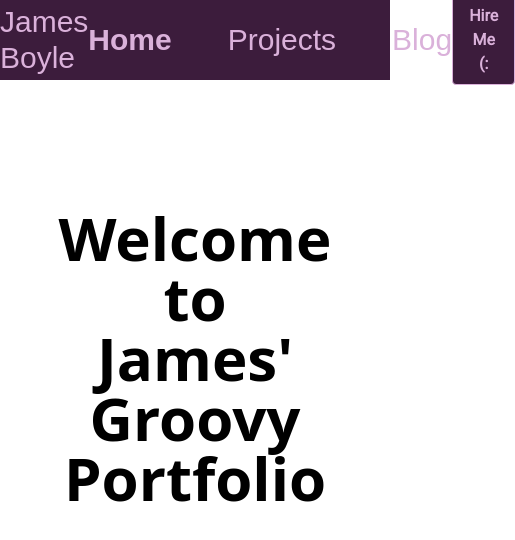
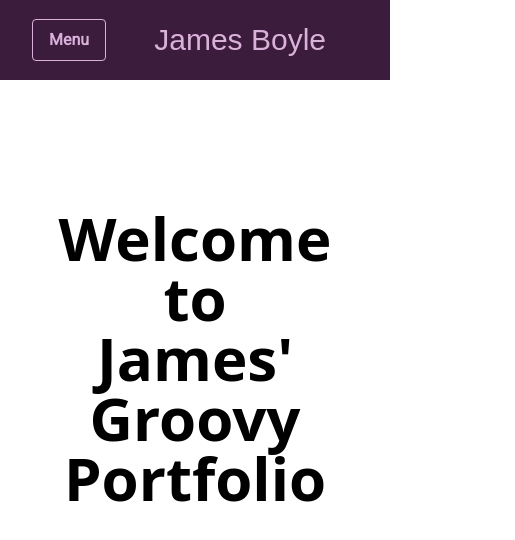
Before and after one commit to jamesdev4you/GroovyPortfolio, a Next.js app in the folder portfolio/: page / in a window 390 px wide. Shown: the top 540 px of the page, 515 px wide, since content can reach past the window. Built offline with nearby package versions, Linux system fonts and the light colour scheme; a web font is replaced by a local one.

Commit message:
MVP navbar.

```diff
--- a/portfolio/app/components/navbar.tsx
+++ b/portfolio/app/components/navbar.tsx
@@ -1,5 +1,5 @@
 "use client";
-
+import { useState } from "react";
 import Link from "next/link";
 import { usePathname } from "next/navigation";
 
@@ -11,28 +11,56 @@ const NavList = [
 
 export default function NavBar() {
 
+    const [isOpen, setIsOpen] = useState(false);
+
     const pathname = usePathname();
     /*Finish creating the navbar by flex box three sections: Title, NavList, Button for contact. Make logo */
     return (
-        <nav className="w-full h-20 bg-foreground flex items-center justify-evenly">
-            <div className="text-3xl font-display text-background">James Boyle</div>
-            <ul className="flex space-x-4 gap-10">
+        <nav className="w-full h-20 bg-foreground flex items-center md:justify-evenly justify-between md:pl-0 md:pr-0 pl-8 pr-16">
+            {/* This is for medium screens */}
+            <div className="hidden md:flex text-3xl font-display text-background">James Boyle</div>
+            <ul className="space-x-4 gap-10 hidden md:flex">
                 {NavList.map((item) => (
                     <li key={item.href}>
                         <Link
                             href={item.href}
-                            className={`font-display text-3xl text-background hover:text-primary ${pathname === item.href ? "font-bold" : ""}`}
+                            className={`hover:underline font-display text-3xl text-background hover:text-primary ${pathname === item.href ? "font-bold" : ""}`}
                         >
                             {item.name}
                         </Link>
                     </li>
                 ))}
             </ul>
-            {/* From https://v1.tailwindcss.com/components/buttons */}
-            <button className="hover:cursor-pointer font-body bg-foreground hover:bg-background  text-background font-semibold hover:text-foreground py-2 px-4 border border-background  rounded">
+            {/* From https://v1.tailwindcss.com/components/buttons with slight modifications*/}
+            <button className="hidden md:flex hover:cursor-pointer font-body bg-foreground hover:bg-background  text-background font-semibold hover:text-foreground py-2 px-4 border border-background  rounded">
             Hire Me (:
             </button>
+
+            {/* This is for small and below screens */}
+            <button
+                className="md:hidden hover:cursor-pointer font-body bg-foreground hover:bg-background  text-background font-semibold hover:text-foreground py-2 px-4 border border-background  rounded"
+                onClick={() => setIsOpen(!isOpen)}
+            >
+                Menu
+            </button>
+            {isOpen && (
+                <ul className="absolute top-20 left-0 w-full bg-foreground flex flex-col items-center space-y-4 py-4">
+                    {NavList.map((item) => (
+                        <li key={item.href}>
+                            <Link
+                                href={item.href}
+                                className={`hover:underline font-display text-3xl text-background hover:text-primary ${pathname === item.href ? "font-bold" : ""}`}
+                            >
+                                {item.name}
+                            </Link>
+                        </li>
+                    ))}
+                </ul>
+            )}
+
+            <div className="md:hidden flex text-3xl font-display text-background">James Boyle</div>
         </nav>
+
     );
 
 }
--- a/portfolio/app/globals.css
+++ b/portfolio/app/globals.css
@@ -1,7 +1,7 @@
 @import "tailwindcss";
 
 /* Theme/color pallete of my portolfio. This is built at build time */
-@theme {
+@theme  {
   --color-background: #DAB1DA;
   --color-surface:    #ffffff;
   --color-foreground: #3C1C3C;
```
